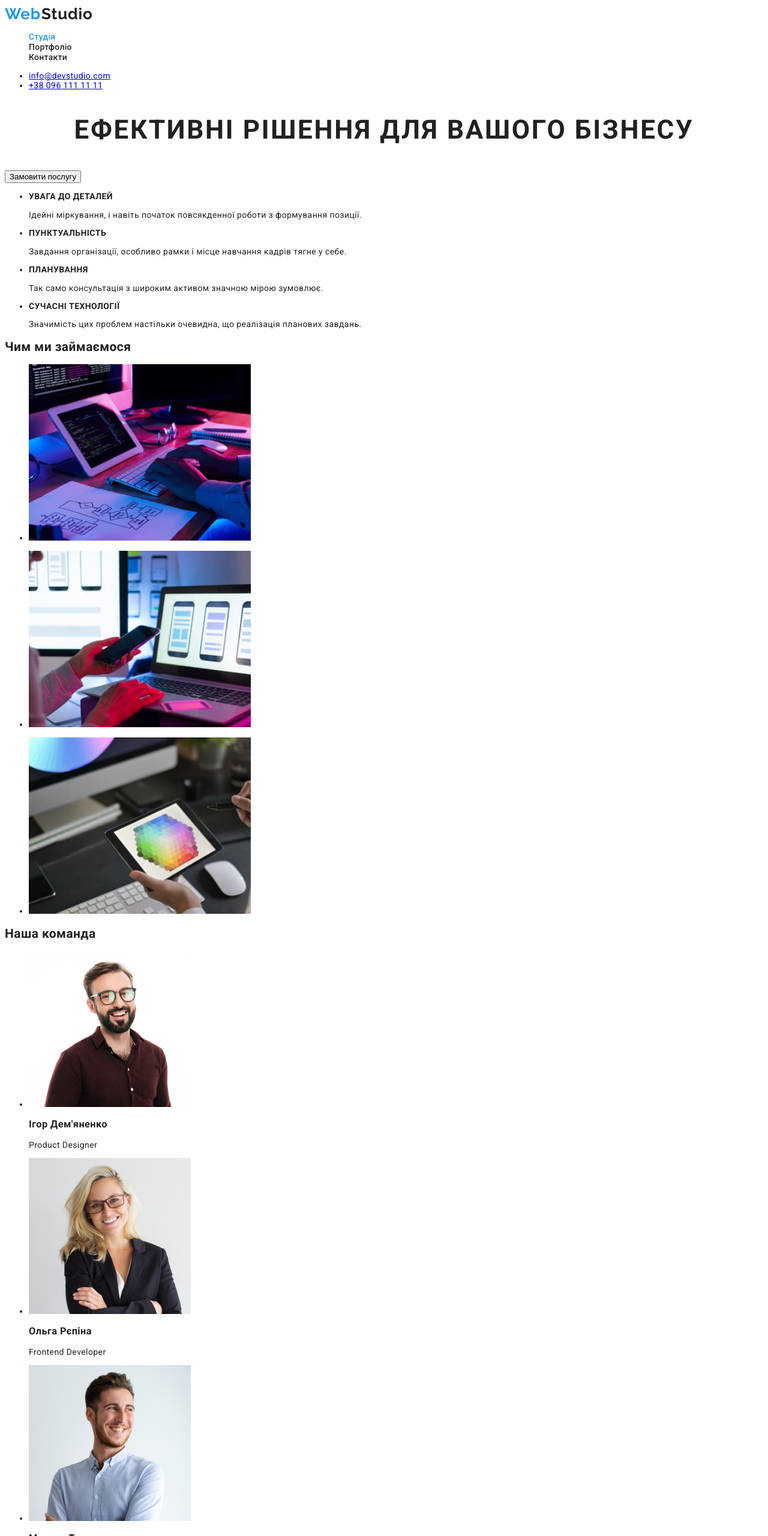
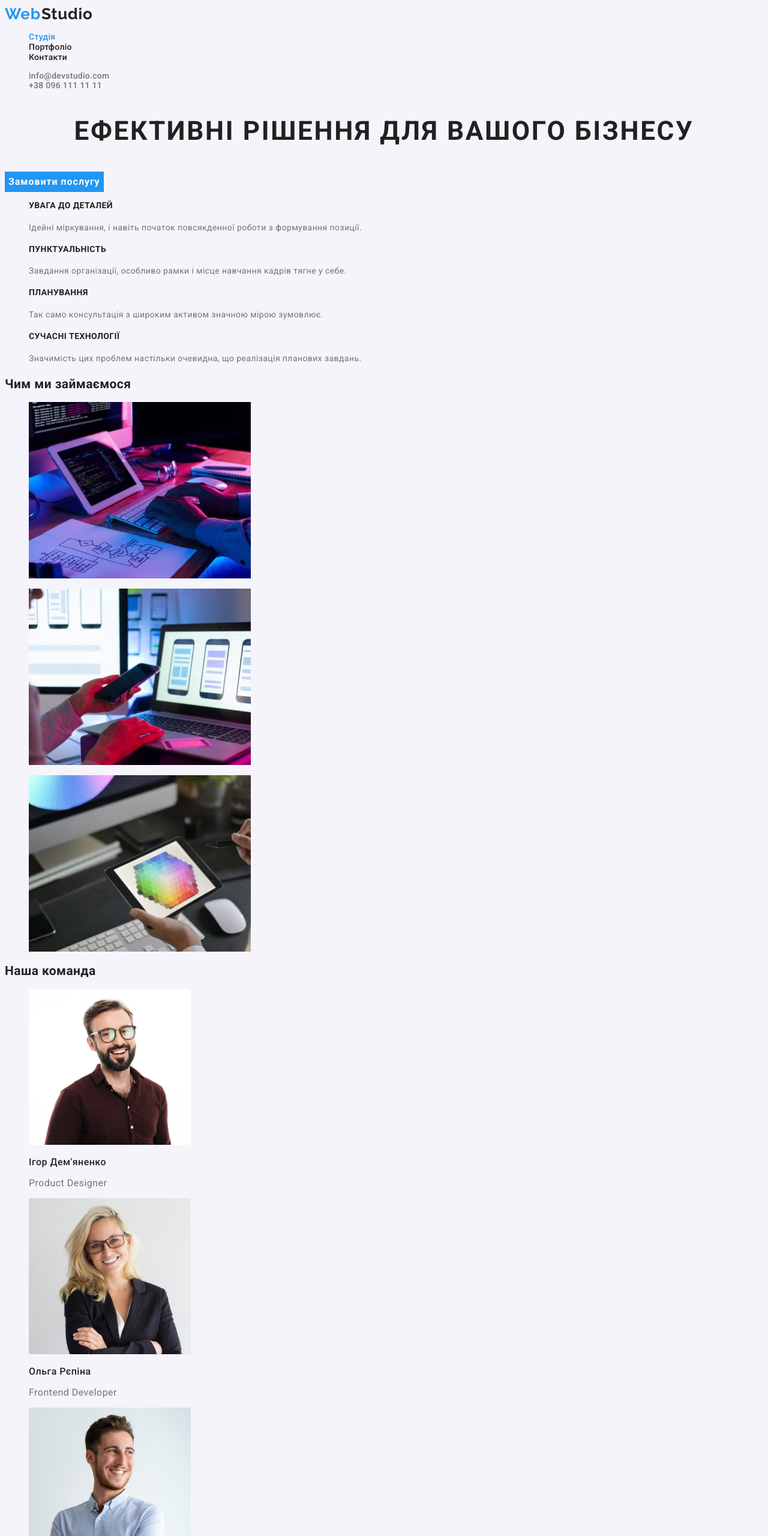
Before and after one commit to HOP3N/goit-markup-hw-102, a plain HTML site: page index.html in a window 1280 px wide. Shown: the top 2560 px of the page at 60% size. Drawn offline with Linux system fonts and the light colour scheme.

Commit message:
styling index (ftr 2 fx)

```diff
--- a/css/styles.css
+++ b/css/styles.css
@@ -10,9 +10,6 @@ body {
   color: var(--title-color);
 }
 
-/* a {
-
-} */
 .list {
   list-style: none;
 }
@@ -69,6 +66,28 @@ h6 {
 .current {
   color: var(--highlight-color);
 }
+.contact-list,
+.contact-mail,
+.contact-phone {
+  font-family: Roboto;
+  font-size: 14px;
+  font-weight: 500;
+  line-height: 1.2;
+  letter-spacing: 0.02em;
+  text-align: left;
+  color: var(--text-color);
+  text-decoration: none;
+}
+.contact-mail:hover,
+:focus,
+:active {
+  color: var(--highlight-color);
+}
+.contact-phone:hover,
+:focus,
+:active {
+  color: var(--highlight-color);
+}
 
 /* HERO */
 .hero-title {
@@ -78,9 +97,31 @@ h6 {
   line-height: 1.4;
   letter-spacing: 0.06em;
   text-align: center;
+  text-decoration: none;
+  color: var(--title-color);
 }
+
+.button {
+  font-family: inherit;
+  font-size: 16px;
+  font-weight: 700;
+  line-height: 2;
+  letter-spacing: 0.06em;
+  text-align: center;
+  color: #ffffff;
+  background-color: var(--highlight-color);
+  border: #2196f3;
+  cursor: pointer;
+}
+.button:active,
+:hover,
+:focus {
+  background-color: #f5f4fa;
+  color: var(--title-color);
+}
+
 /* Section */
-.title {
+.section-title {
   font-family: inherit;
   font-size: 14px;
   font-weight: 700;
@@ -88,4 +129,53 @@ h6 {
   letter-spacing: 0.03em;
   text-align: left;
   color: var(--title-color);
+  list-style: none;
 }
+
+.section-text {
+  font-family: inherit;
+  font-size: 14px;
+  font-weight: 400;
+  line-height: 2;
+  letter-spacing: 0.03em;
+  text-align: left;
+  color: var(--text-color);
+}
+
+.our-team-title {
+  font-family: inherit;
+  font-size: 16px;
+  font-weight: 500;
+  line-height: 1.2;
+  letter-spacing: 0.03em;
+}
+
+.our-team-text {
+  font-family: inherit;
+  font-size: 16px;
+  font-weight: 400;
+  line-height: 1.2;
+  letter-spacing: 0.03em;
+  color: var(--text-color);
+}
+
+/* FOOTER */
+.address {
+  font-style: normal;
+  background-color: #2f303a;
+  display: block;
+  font-style: inherit;
+}
+
+.logo-studio-footer {
+  color: #ffffff;
+}
+.address-street {
+  font-family: Roboto;
+  font-size: 14px;
+  font-weight: 400;
+  line-height: 1.7;
+  letter-spacing: 0.03em;
+  color: #ffffff;
+  text-decoration: solid;
+}
--- a/index.html
+++ b/index.html
@@ -27,9 +27,17 @@
           <li><a href="" class="nav-link">Контакти</a></li>
         </ul>
       </nav>
-      <ul>
-        <li><a href="mailto:info@devstudio.com">info@devstudio.com</a></li>
-        <li><a href="tel:+380961111111">+38 096 111 11 11</a></li>
+      <ul class="contact-list list">
+        <li>
+          <a href="mailto:info@devstudio.com" class="contact-mail"
+            >info@devstudio.com</a
+          >
+        </li>
+        <li>
+          <a href="tel:+380961111111" class="contact-phone"
+            >+38 096 111 11 11</a
+          >
+        </li>
       </ul>
     </header>
     <main>
@@ -37,36 +45,36 @@
 
       <section>
         <h1 class="hero-title">ЕФЕКТИВНІ РІШЕННЯ ДЛЯ ВАШОГО БІЗНЕСУ</h1>
-        <button type="button">Замовити послугу</button>
+        <button type="button" class="button">Замовити послугу</button>
       </section>
 
       <!-- ПЕРЕВАГИ -->
 
       <section>
-        <ul>
+        <ul class="section-list list">
           <li>
-            <h3 class="title">УВАГА ДО ДЕТАЛЕЙ</h3>
-            <p>
+            <h3 class="section-title">УВАГА ДО ДЕТАЛЕЙ</h3>
+            <p class="section-text">
               Ідейні міркування, і навіть початок повсякденної роботи з
               формування позиції.
             </p>
           </li>
           <li>
-            <h3 class="title">ПУНКТУАЛЬНІСТЬ</h3>
-            <p>
+            <h3 class="section-title">ПУНКТУАЛЬНІСТЬ</h3>
+            <p class="section-text">
               Завдання організації, особливо рамки і місце навчання кадрів тягне
               у себе.
             </p>
           </li>
           <li>
-            <h3 class="title">ПЛАНУВАННЯ</h3>
-            <p>
+            <h3 class="section-title">ПЛАНУВАННЯ</h3>
+            <p class="section-text">
               Так само консультація з широким активом значною мірою зумовлює.
             </p>
           </li>
           <li>
-            <h3 class="title">СУЧАСНІ ТЕХНОЛОГІЇ</h3>
-            <p>
+            <h3 class="section-title">СУЧАСНІ ТЕХНОЛОГІЇ</h3>
+            <p class="section-text">
               Значимість цих проблем настільки очевидна, що реалізація планових
               завдань.
             </p>
@@ -78,7 +86,7 @@
 
       <what-we-do>
         <h2>Чим ми займаємося</h2>
-        <ul>
+        <ul class="list">
           <li>
             <img
               src="./images/what-we-do-1.jpg"
@@ -88,7 +96,7 @@
             />
           </li>
         </ul>
-        <ul>
+        <ul class="list">
           <li>
             <img
               src="./images/what-we-do-2.jpg"
@@ -98,7 +106,7 @@
             />
           </li>
         </ul>
-        <ul>
+        <ul class="list">
           <li>
             <img
               src="./images/what-we-do-3.jpg"
@@ -114,7 +122,7 @@
 
       <our-team>
         <h2>Наша команда</h2>
-        <ul>
+        <ul class="list">
           <li>
             <img
               src="./images/our-team-1.jpg"
@@ -122,11 +130,9 @@
               width="270"
               height="260"
             />
-            <h3>Ігор Дем'яненко</h3>
-            <p>Product Designer</p>
+            <h3 class="our-team-title">Ігор Дем'яненко</h3>
+            <p class="our-team-text">Product Designer</p>
           </li>
-        </ul>
-        <ul>
           <li>
             <img
               src="./images/our-team-2.jpg"
@@ -134,11 +140,9 @@
               width="270"
               height="260"
             />
-            <h3>Ольга Рєпіна</h3>
-            <p>Frontend Developer</p>
+            <h3 class="our-team-title">Ольга Рєпіна</h3>
+            <p class="our-team-text">Frontend Developer</p>
           </li>
-        </ul>
-        <ul>
           <li>
             <img
               src="./images/our-team-3.jpg"
@@ -146,8 +150,8 @@
               width="270"
               height="260"
             />
-            <h3>Микола Тарасов</h3>
-            <p>Marketing</p>
+            <h3 class="our-team-title">Микола Тарасов</h3>
+            <p class="our-team-text">Marketing</p>
           </li>
           <li>
             <img
@@ -156,24 +160,32 @@
               width="270"
               height="260"
             />
-            <h3>Михайло Єрмаков</h3>
-            <p>UI Designer</p>
+            <h3 class="our-team-title">Михайло Єрмаков</h3>
+            <p class="our-team-text">UI Designer</p>
           </li>
         </ul>
       </our-team>
     </main>
-    <footer>
+    <footer class="footer">
       <!-- AДРЕСА -->
 
-      <address>
-        <a href="index.html">
-          <span>Web</span>
-          <span>Studio</span>
-          <p>м. Київ, пр-т Лесі Українки, 26</p>
+      <address class="address">
+        <a href="index.html" class="logo">
+          <span class="logo-web">Web</span>
+          <span class="logo-studio-footer">Studio</span>
+          <p class="address-street">м. Київ, пр-т Лесі Українки, 26</p>
         </a>
-        <ul>
-          <li><a href="mailto:info@devstudio.com"></a>info@devstudio.com</li>
-          <li><a href="tel:+380961111111">+38 096 111 11 11</a></li>
+        <ul class="contact-list list">
+          <li>
+            <a href="mailto:info@devstudio.com" class="contact-mail">
+              info@devstudio.com</a
+            >
+          </li>
+          <li>
+            <a href="tel:+380961111111" class="contact-phone"
+              >+38 096 111 11 11</a
+            >
+          </li>
         </ul>
       </address>
     </footer>
```
